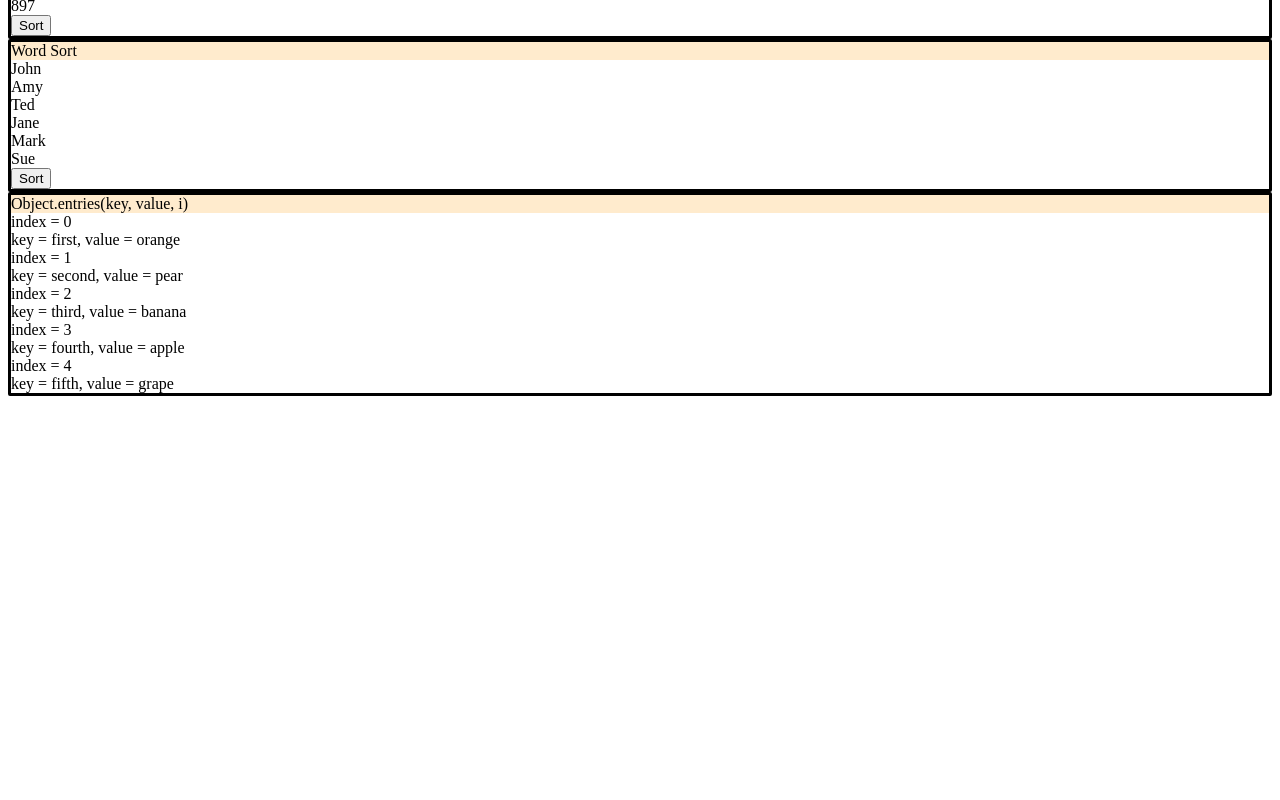
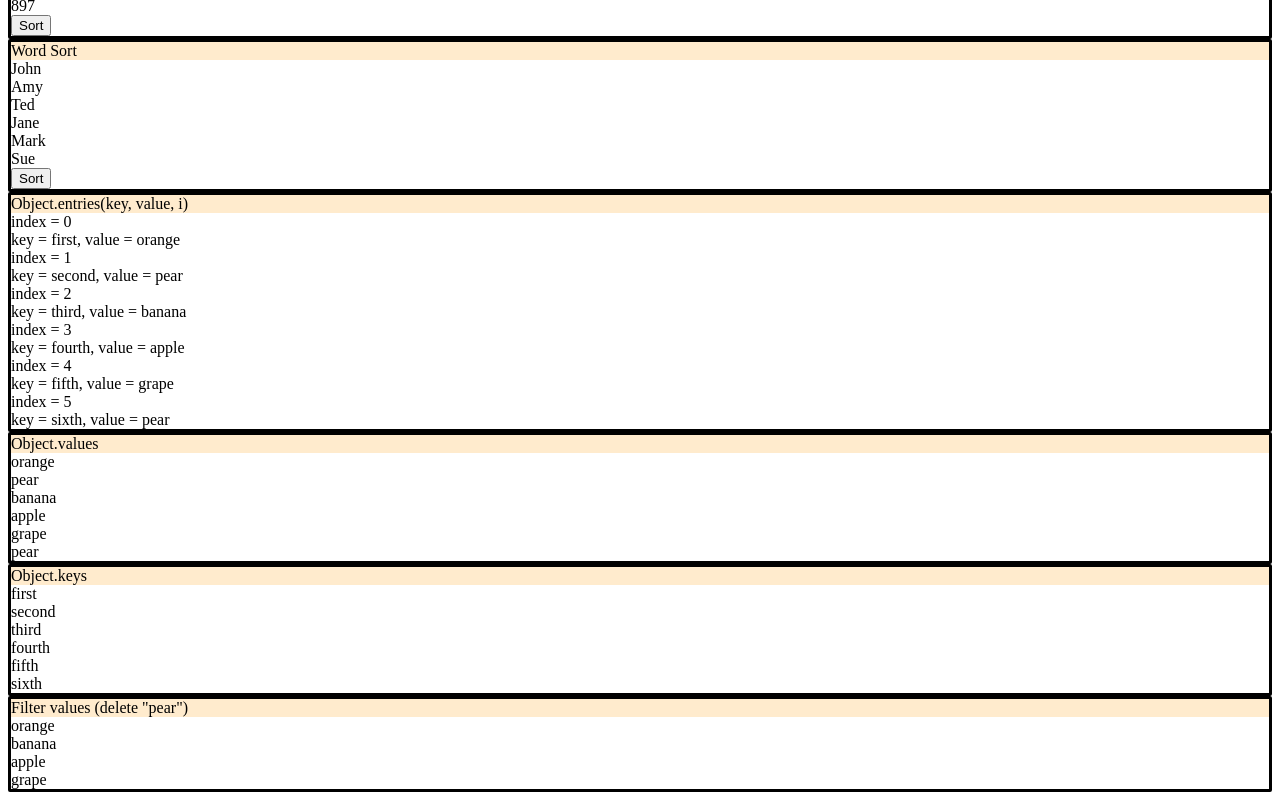
Before and after one commit to DXRovang/hook-playground, a React (Create React App) app: page / in a window 1280 px wide. Shown: the part 921-1721 px from the top of the page. Before the commit the page ends 1325 px from the top, so only its background shows below. Built offline with nearby package versions, Linux system fonts and the light colour scheme.

Commit message:
Object.values

```diff
--- a/src/App.js
+++ b/src/App.js
@@ -12,7 +12,8 @@ function App() {
     "second": "pear",
     "third": "banana",
     "fourth": "apple",
-    "fifth": "grape"
+    "fifth": "grape",
+    "sixth": "pear"
   }
 
   const [toggle, setToggle] = useState(true)
@@ -175,6 +176,22 @@ function App() {
       ))}</div>
     </div>
     {console.log(Object.entries(myObject))}
+
+    <div className="border">
+      <div className="title">Object.values</div>
+      <div>{Object.values(myObject).map(o=><div>{o}</div>)}</div>
+    </div>
+
+    <div className="border">
+      <div className="title">Object.keys</div>
+      <div>{Object.keys(myObject).map(o=><div>{o}</div>)}</div>
+    </div>
+
+    <div className="border">
+      <div className="title">Filter values (delete "pear")</div>
+      <div>{Object.values(myObject).filter(ob => ob !== "pear").map(o=><div>{o}</div>)}</div>
+    </div>
+
     </>
 
   )
```
